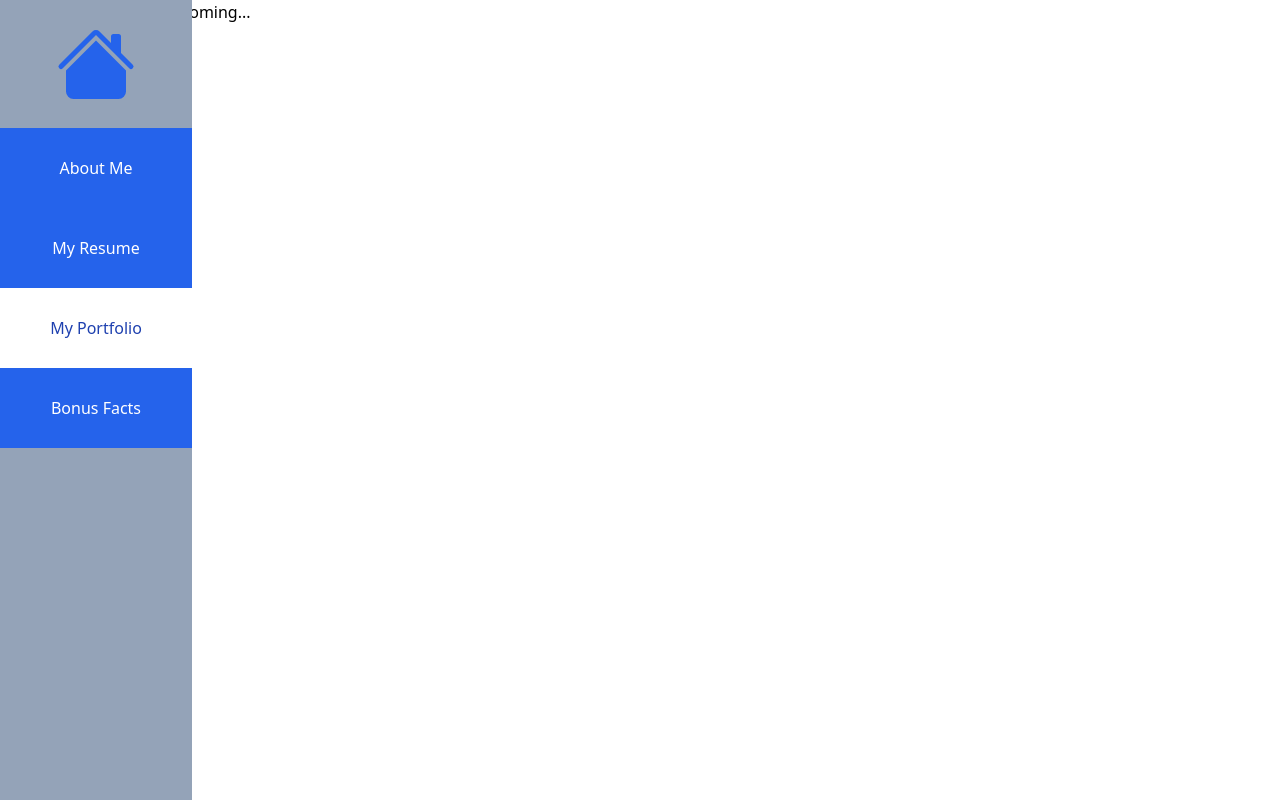
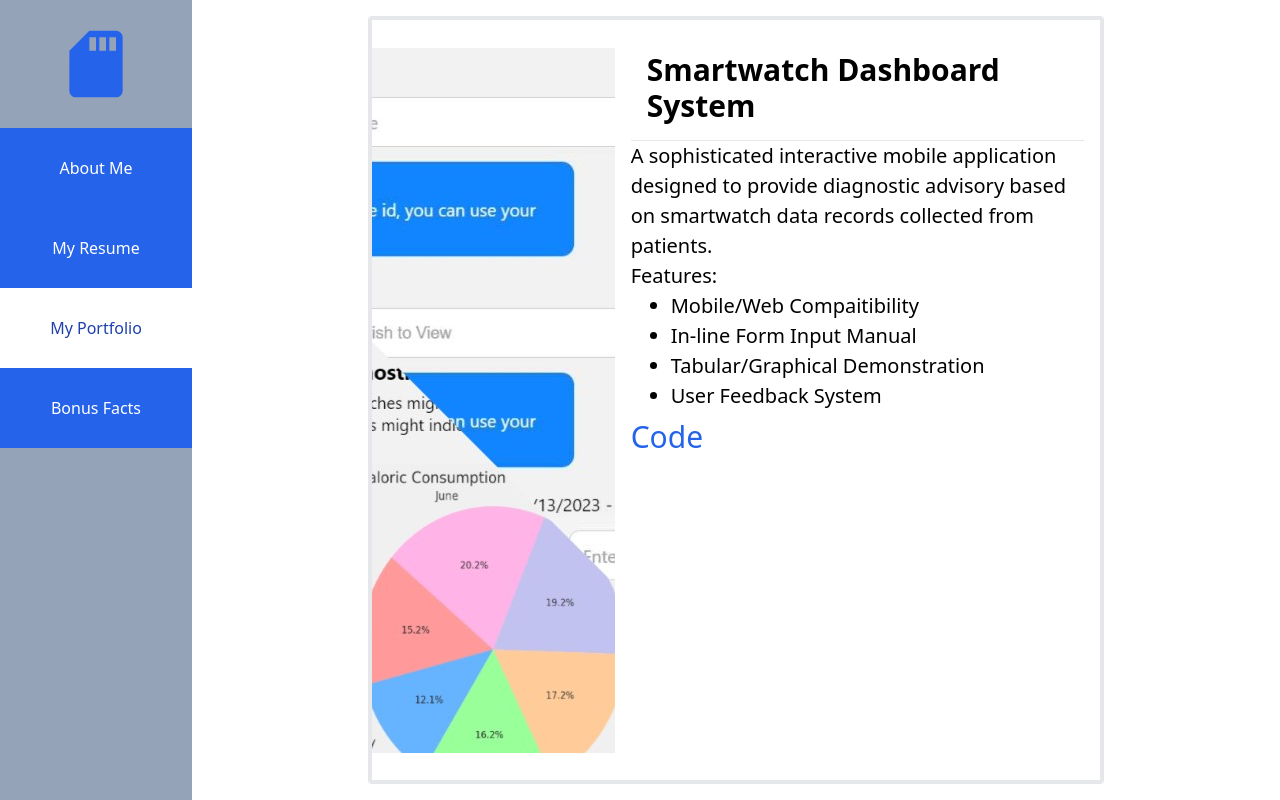
Before and after one commit to JianxiongChu/Personal-Portfolio, a React (Create React App) app: page / in a window 1280 px wide. Both pictures are taken after a click on the button "My Portfolio". Built offline with nearby package versions, Linux system fonts and the light colour scheme.

Commit message:
PortfolioCard finished + added href in home page in-line resume link

```diff
--- a/src/components/NavigationPanel.jsx
+++ b/src/components/NavigationPanel.jsx
@@ -1,13 +1,22 @@
 import NavItem from "./NavItem";
 import { BsFillHouseFill } from "react-icons/bs";
+import { MdSdStorage } from "react-icons/md";
+import { GiSwapBag } from "react-icons/gi";
 import { IconContext } from "react-icons";
 
+const icons = {
+  "About Me": <BsFillHouseFill />,
+  "My Portfolio": <MdSdStorage />,
+  "Bonus Facts": <GiSwapBag />,
+};
+
 const NavigationPane = ({ focus, setFocus }) => {
+  const icon = icons[focus] || <BsFillHouseFill />;
   return (
     <IconContext.Provider value={{ size: "5em", color: "#2563eb" }}>
       <div className="flex flex-col bg-slate-400 h-screen fixed w-48">
         <div className="flex justify-center pt-6 pb-6">
-          <BsFillHouseFill />
+          {icon}
         </div>
         <div>
           <NavItem title="About Me" focused={focus} onClick={setFocus} />
--- /dev/null
+++ b/src/components/PortfolioCard.jsx
@@ -0,0 +1,16 @@
+import { Info, Covers } from './PortfolioCardInfo';
+
+
+export default function PortfolioCard({title}) {
+  return (
+    <div className="flex flex-row h-screen m-4 rounded border-4 w-full h-[26rem]">
+      <img alt="cover" className="object-none w-1/3 rounded" src={Covers[title]} />
+      <div className="m-4 w-2/3">
+        <h2 className="text-3xl text-wrap m-4 font-bold">{title}</h2>
+        <hr />
+        {Info[title].desc}
+        <a href={Info[title].link} className="text-3xl active:text-purple-600 text-blue-600">Code</a>
+      </div>
+    </div>
+  );
+}
--- /dev/null
+++ b/src/components/PortfolioCardInfo.jsx
@@ -0,0 +1,26 @@
+import SMWCover from "../assets/PortfolioCover1.jpg"
+
+export const Info = {
+  "Smartwatch Dashboard System": {
+    desc: (
+      <p className="text-[1.25em] mb-2">
+        A sophisticated interactive mobile application designed to provide
+        diagnostic advisory based on smartwatch data records collected from
+        patients.
+        <br />
+        Features:
+        <ul className="pl-10 list-disc">
+            <li>Mobile/Web Compaitibility</li>
+            <li>In-line Form Input Manual</li>
+            <li>Tabular/Graphical Demonstration</li>
+            <li>User Feedback System</li>
+        </ul>
+      </p>
+    ),
+    link: "https://github.com/JianxiongChu/INFSCI2470-Project/tree/master",
+  },
+};
+
+export const Covers =  {
+    "Smartwatch Dashboard System": SMWCover
+}
--- a/src/pages/bonus.jsx
+++ b/src/pages/bonus.jsx
@@ -1,3 +1,3 @@
 export default function Bonus() {
-    return <div>Upcoming...</div>;
+    return <div className="flex flex-row h-screen pl-48 pt-24">Upcoming...</div>;
   }
--- a/src/pages/home.jsx
+++ b/src/pages/home.jsx
@@ -33,9 +33,9 @@ export default function Home() {
             HTML/CSS/JS(ES6), React, React Native, and Google Firebase
           </em>
           . For a detailed summary of skills I possess, please take a look at{" "}
-          <button className="active:text-purple-600 text-blue-600">
+          <a href="https://docs.google.com/document/d/1WQutooy5bifptCrl4Ycqe5UxXtZQ9CJm/edit?usp=sharing&ouid=102883180359812654779&rtpof=true&sd=true" className="active:text-purple-600 text-blue-600">
             my resume
-          </button>
+          </a>
           .
         </p>
 
--- a/src/pages/portfolio.jsx
+++ b/src/pages/portfolio.jsx
@@ -1,3 +1,7 @@
+import PortfolioCard from "../components/PortfolioCard";
+
 export default function Portfolio() {
-  return <div>Upcoming...</div>;
+  return <div className="flex flex-col h-screen ml-48 mr-48">
+    <PortfolioCard cover="Cover1" title="Smartwatch Dashboard System"/>
+  </div>;
 }
```
Also changed, not shown: src/assets/PortfolioCover1.jpg (added), 1 other file (tests, documents, lock files or other folders).
